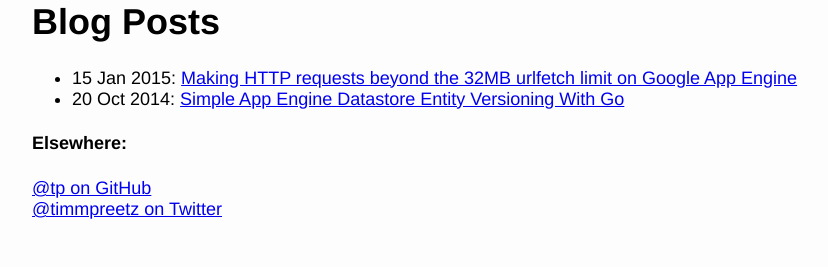
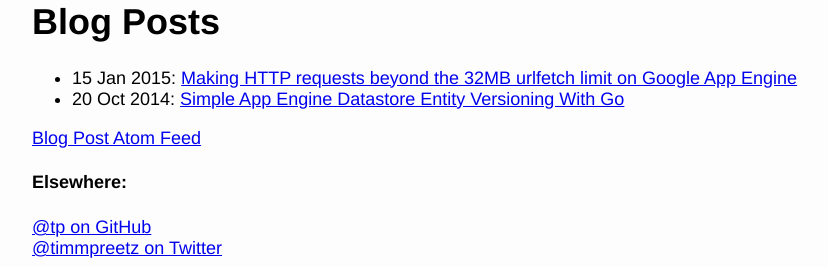
Before and after one commit to tp/page, a Jekyll site: the page built from index.html, in a window 1280 px wide, cut to the strip 764-1031 px from the top of the page. Shown: the whole strip, without its empty margins (158-986 px from the left). Built offline with Jekyll 4.4.1, drawn with Linux system fonts in a browser that asks for light colours; before the commit the page ends 992 px from its top, so only the background shows below that.

Commit message:
Add link to blog post feed

```diff
--- a/index.html
+++ b/index.html
@@ -15,6 +15,7 @@
     <li><span>{{ post.date | date_to_string }}</span>: <a href="{{ post.url }}">{{ post.title }}</a></li>
   {% endfor %}
 </ul>
+<a href="/atom.xml">Blog Post Atom Feed</a>
 
 <h4>Elsewhere:</h4>
 <a href="https://github.com/tp" rel="me">@tp on GitHub</a><br>
```
